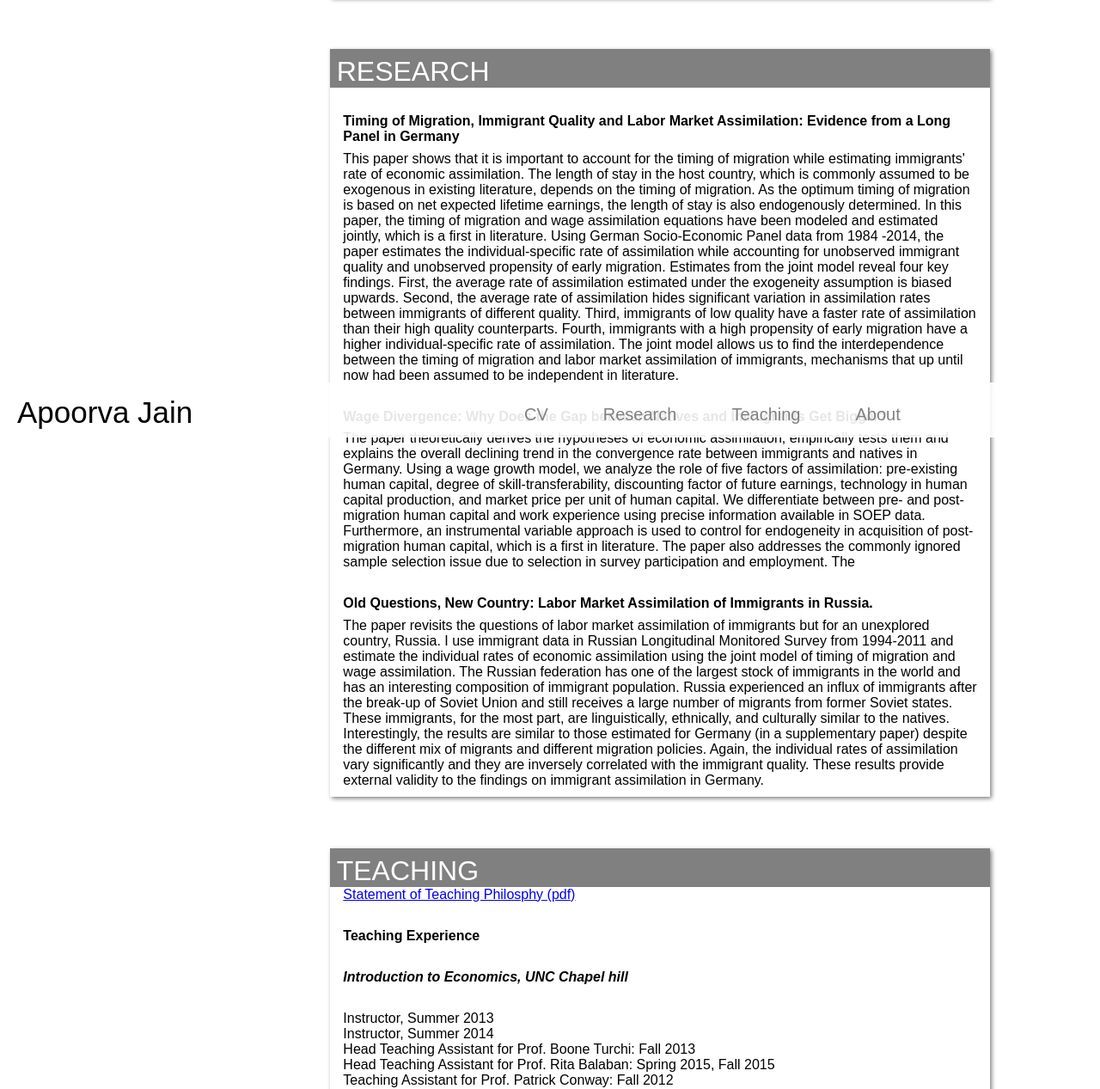
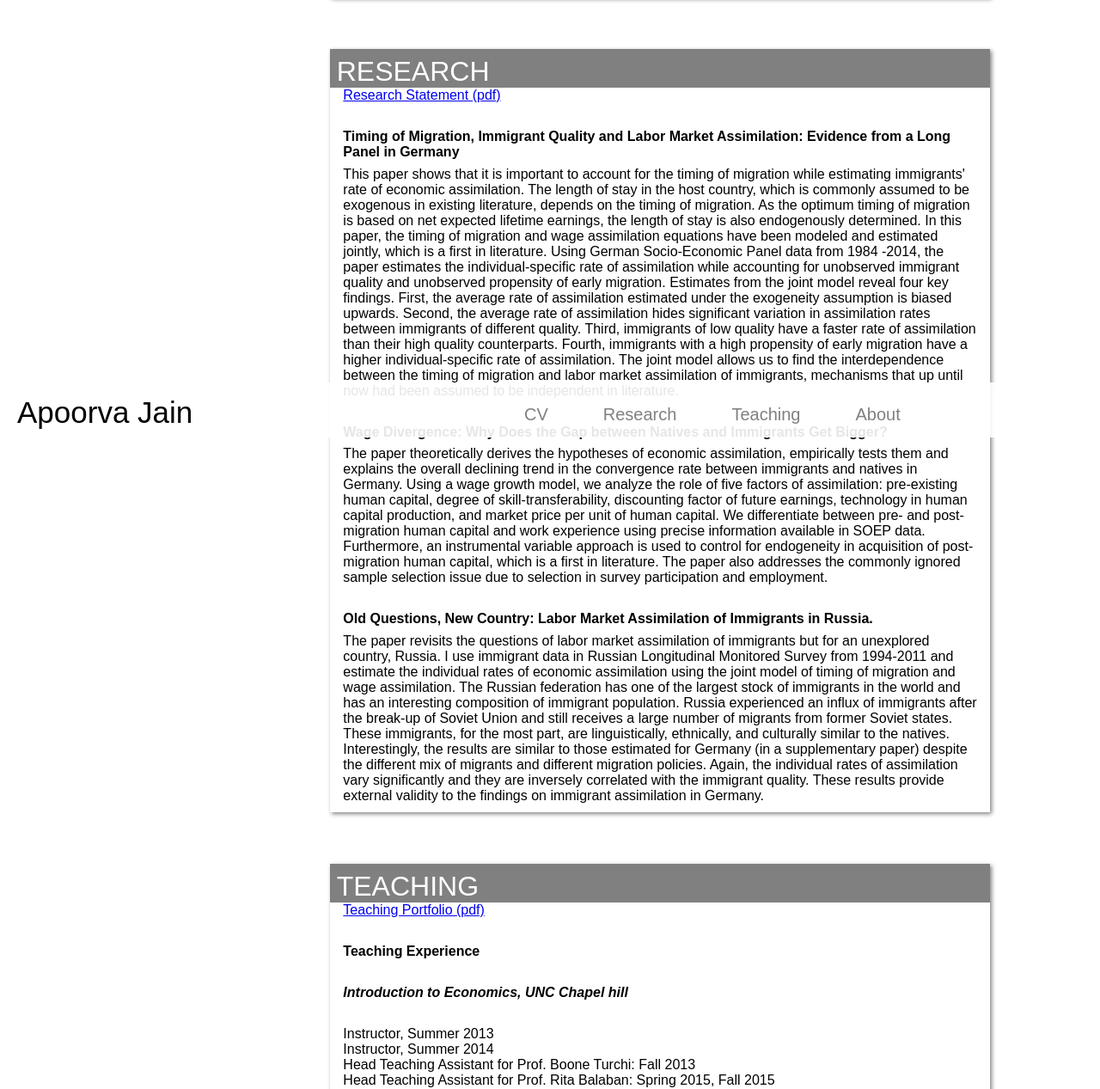
Before and after one commit to apoorvajunc/web, a plain HTML site: page index.html in a window 1280 px wide. Shown: the part 291-1558 px from the top of the page at 86% size. Drawn offline with Linux system fonts and the light colour scheme.

```diff
--- a/index.html
+++ b/index.html
@@ -25,13 +25,14 @@
 	        <a name="research"></a>
 	        <div id="main">
 				<div id="side"><h1>RESEARCH</h1></div>
+				<a href="resources/ResearchStatement.pdf">Research Statement (pdf)</a>
 	            <h4> Timing of Migration, Immigrant Quality and Labor Market Assimilation: Evidence from a Long Panel in Germany </h4>
 	            <p>
 	This paper shows that it is important to account for the timing of migration while estimating immigrants' rate of economic assimilation. The length of stay in the host country, which is commonly assumed to be exogenous in existing literature, depends on the timing of migration. As the optimum timing of migration is based on net expected lifetime earnings, the length of stay is also endogenously determined. In this paper, the timing of migration and wage assimilation equations have been modeled and estimated jointly, which is a first in literature. Using German Socio-Economic Panel data from 1984 -2014, the paper estimates the individual-specific rate of assimilation while accounting for unobserved immigrant quality and unobserved propensity of early migration. Estimates from the joint model reveal four key findings. First, the average rate of assimilation estimated under the exogeneity assumption is biased upwards. Second, the average rate of assimilation hides significant variation in assimilation rates between immigrants of different quality. Third, immigrants of low quality have a faster rate of assimilation than their high quality counterparts. Fourth, immigrants with a high propensity of early migration have a higher individual-specific rate of assimilation. The joint model allows us to find the interdependence between the timing of migration and labor market assimilation of immigrants, mechanisms that up until now had been assumed to be independent in literature. </p>
 
 	            <h4> Wage Divergence: Why Does the Gap between Natives and Immigrants Get Bigger? </h4>
 	            <p>
-	The paper theoretically derives the hypotheses of economic assimilation, empirically tests them and explains the overall declining trend in the convergence rate between immigrants and natives in Germany. Using a wage growth model, we analyze the role of five factors of assimilation: pre-existing human capital, degree of skill-transferability, discounting factor of future earnings, technology in human capital production, and market price per unit of human capital. We differentiate between pre- and post-migration human capital and work experience using precise information available in SOEP data. Furthermore, an instrumental variable approach is used to control for endogeneity in acquisition of post-migration human capital, which is a first in literature. The paper also addresses the commonly ignored sample selection issue due to selection in survey participation and employment. The  </p>
+	The paper theoretically derives the hypotheses of economic assimilation, empirically tests them and explains the overall declining trend in the convergence rate between immigrants and natives in Germany. Using a wage growth model, we analyze the role of five factors of assimilation: pre-existing human capital, degree of skill-transferability, discounting factor of future earnings, technology in human capital production, and market price per unit of human capital. We differentiate between pre- and post-migration human capital and work experience using precise information available in SOEP data. Furthermore, an instrumental variable approach is used to control for endogeneity in acquisition of post-migration human capital, which is a first in literature. The paper also addresses the commonly ignored sample selection issue due to selection in survey participation and employment. </p>
 
 	            <h4> Old Questions, New Country: Labor Market Assimilation of Immigrants in Russia. </h4>
 	            <p>
@@ -42,7 +43,7 @@
 	        <a name="teaching"></a>
 	        <div id="main">
 				<div id="side"><h1>TEACHING</h1></div>
-				<a href="resources/TeachingPortfolio.pdf">Statement of Teaching Philosphy (pdf)</a>
+				<a href="resources/TeachingPortfolio.pdf">Teaching Portfolio (pdf)</a>
 				<h4> Teaching Experience</h4>
                 <h4> <i>Introduction to Economics, UNC Chapel hill </i></h4>
 	            <ul style="list-style-type: none;">
```
